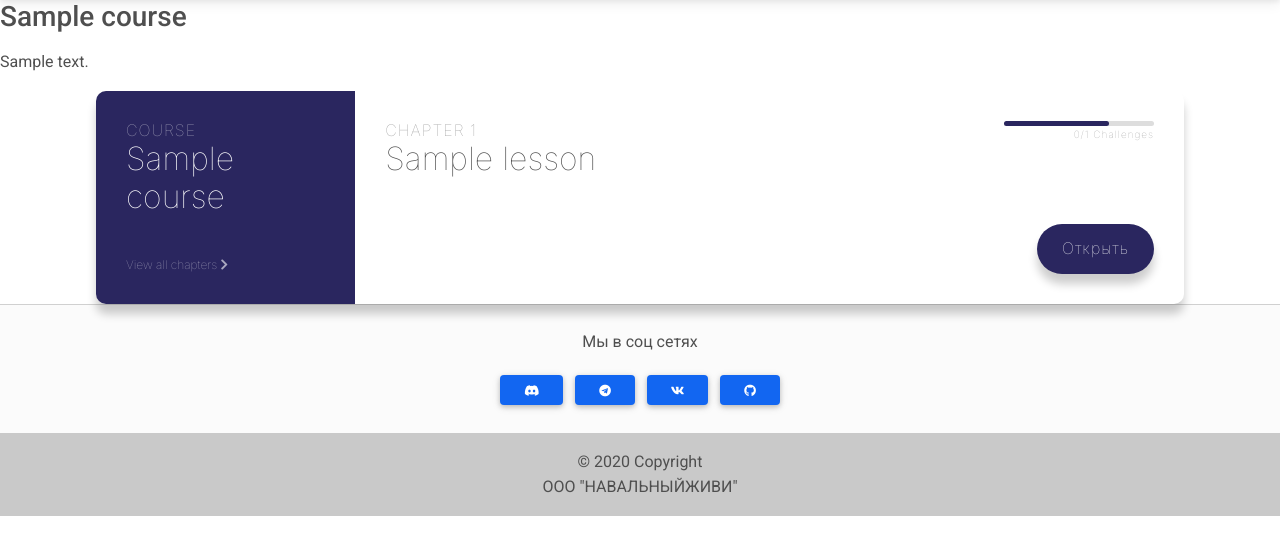
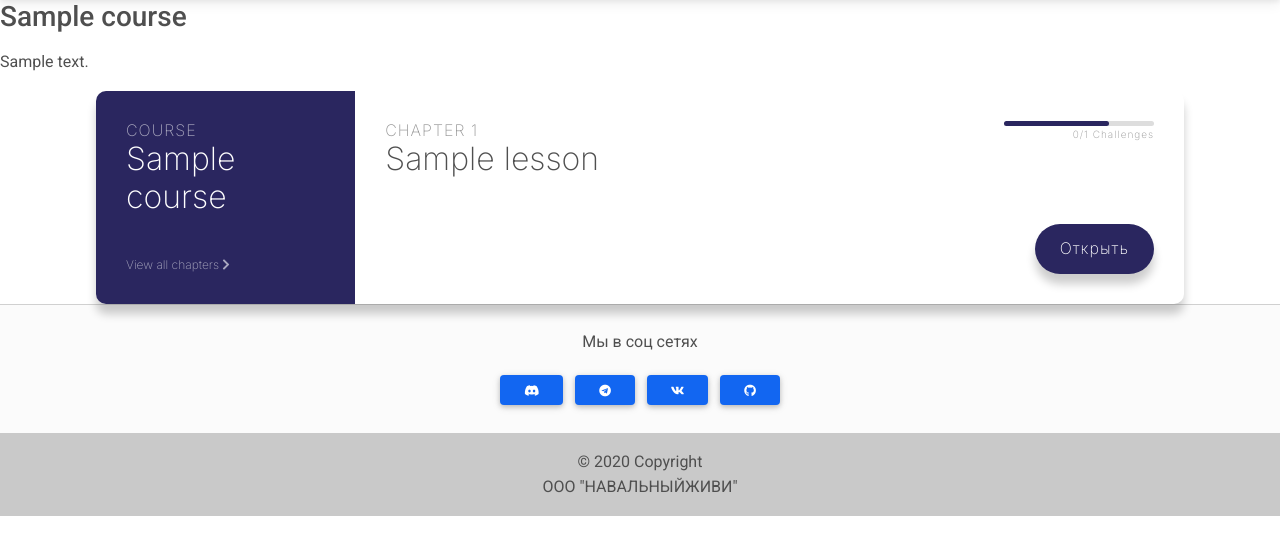
Before and after one commit to yeezy-na-izi/.shSkill, a Django app: page /courses/1/ in a window 1280 px wide. Shown: the part 59-614 px from the top of the page. Run offline with Django 3.2, Linux system fonts and the light colour scheme; tables that the repository leaves empty hold one stand-in row (values such as "Sample post"); some libraries are stand-ins or nearby versions.

Commit message:
Refactor course page

```diff
--- a/back/static/css/course.css
+++ b/back/static/css/course.css
@@ -1,4 +1,4 @@
-@import url('https://fonts.googleapis.com/css2?family=Inter:wght@100&display=swap');
+@import url('https://fonts.googleapis.com/css2?family=Inter:wght@200&display=swap');
 
 
 .courses-container {
```
